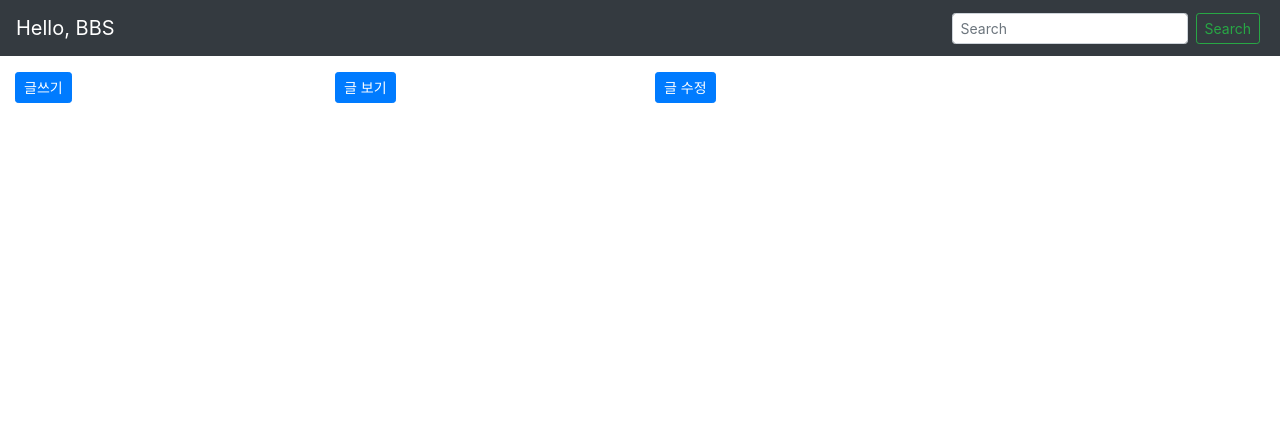
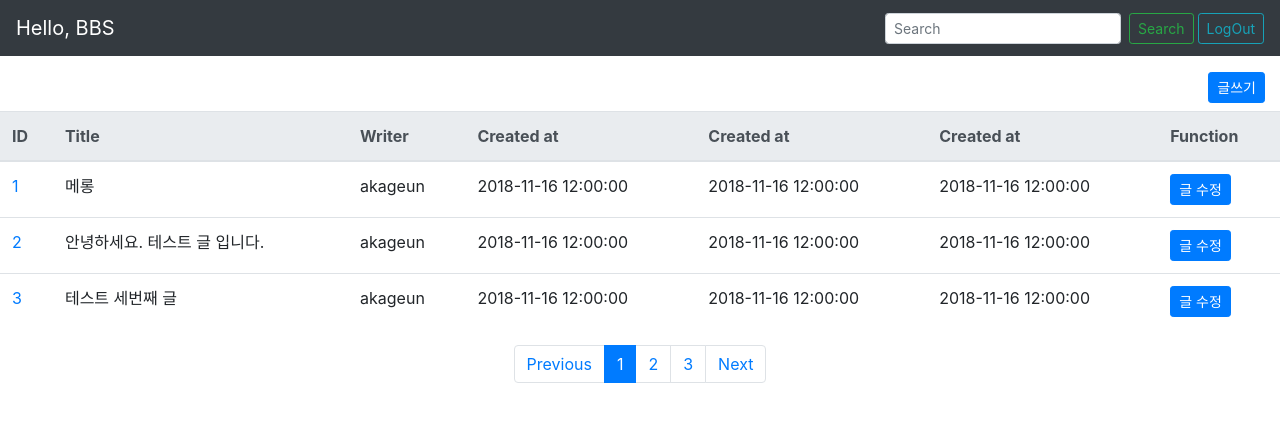
Before and after one commit to akageun/hello-bbs, a Vue app in the folder frontend/: page / in a window 1280 px wide. Shown: the top 422 px of the page. Built offline with nearby package versions, Linux system fonts and the light colour scheme.

Commit message:
feature/frontend_ui 수정

```diff
--- a/frontend/src/components/LandingPage.vue
+++ b/frontend/src/components/LandingPage.vue
@@ -1,34 +1,14 @@
 <template>
   <div>
     <gnb/>
+    <bbs_list/>
 
-    <div class="container-fluid">
-      <div class="row">
-        <div class="col">
-          <router-link to="/bbs/write" class="btn btn-primary btn-sm">
-            글쓰기
-          </router-link>
-        </div>
-        <div class="col">
-          <router-link to="/bbs/1" class="btn btn-primary btn-sm">
-            글 보기
-          </router-link>
-        </div>
-        <div class="col">
-          <router-link to="/bbs/write/1" class="btn btn-primary btn-sm">
-            글 수정
-          </router-link>
-        </div>
-        <div class="col">
-          {{msg}}
-        </div>
-      </div>
-    </div>
   </div>
 </template>
 
 <script>
   import gnb from '@/components/layouts/gnb'
+  import bbs_list from '@/components/bbs/bbs_list'
 
   export default {
     data() {
@@ -37,7 +17,7 @@
       }
     },
     components: {
-      gnb
+      gnb, bbs_list
     },
     created() {
       this.getCall();
--- a/frontend/src/components/bbs/bbs_list.vue
+++ b/frontend/src/components/bbs/bbs_list.vue
@@ -1,18 +1,107 @@
 <template>
   <div>
-    <gnb/>
-    safdasdf
+    <div class="container-fluid">
+      <div class="row">
+        <div class="col">
+          <div class="float-right">
+            <div class="input-group mb-2">
+              <!--<div class="input-group-prepend">-->
+                <!--<button class="btn btn-outline-secondary btn-sm" type="button" id="button-addon1">검색</button>-->
+              <!--</div>-->
+              <!--<input type="text" class="form-control form-control-sm" placeholder="" aria-label="Example text with button addon"-->
+                     <!--aria-describedby="button-addon1">-->
+              <router-link to="/bbs/write" class="btn btn-primary btn-sm ml-2">
+                글쓰기
+              </router-link>
+            </div>
+          </div>
+        </div>
+      </div>
+
+      <div class="row">
+        <div class="table-responsive">
+          <table class="table">
+            <thead class="thead-light">
+            <tr>
+              <th>ID</th>
+              <th>Title</th>
+              <th>Writer</th>
+              <th>Created at</th>
+              <th>Created at</th>
+              <th>Created at</th>
+              <th>Function</th>
+            </tr>
+            </thead>
+            <tbody>
+            <tr>
+              <td>
+                <router-link to="/bbs/1">1</router-link>
+              </td>
+              <td>메롱</td>
+              <td>akageun</td>
+              <td>2018-11-16 12:00:00</td>
+              <td>2018-11-16 12:00:00</td>
+              <td>2018-11-16 12:00:00</td>
+              <td>
+                <router-link to="/bbs/write/1" class="btn btn-primary btn-sm">
+                  글 수정
+                </router-link>
+              </td>
+            </tr>
+            <tr>
+              <td><router-link to="/bbs/2">2</router-link></td>
+              <td>안녕하세요. 테스트 글 입니다.</td>
+              <td>akageun</td>
+              <td>2018-11-16 12:00:00</td>
+              <td>2018-11-16 12:00:00</td>
+              <td>2018-11-16 12:00:00</td>
+              <td>
+                <router-link to="/bbs/write/1" class="btn btn-primary btn-sm">
+                  글 수정
+                </router-link>
+              </td>
+            </tr>
+            <tr>
+              <td><router-link to="/bbs/3">3</router-link></td>
+              <td>테스트 세번째 글</td>
+              <td>akageun</td>
+              <td>2018-11-16 12:00:00</td>
+              <td>2018-11-16 12:00:00</td>
+              <td>2018-11-16 12:00:00</td>
+              <td>
+                <router-link to="/bbs/write/1" class="btn btn-primary btn-sm">
+                  글 수정
+                </router-link>
+              </td>
+            </tr>
+            </tbody>
+          </table>
+        </div>
+      </div>
+      <div class="row">
+        <div class="col">
+          <nav aria-label="Page navigation">
+            <ul class="pagination justify-content-center">
+              <li class="page-item">
+                <a class="page-link" href="#" tabindex="-1">Previous</a>
+              </li>
+              <li class="page-item active"><a class="page-link" href="#">1</a></li>
+              <li class="page-item"><a class="page-link" href="#">2</a></li>
+              <li class="page-item"><a class="page-link" href="#">3</a></li>
+              <li class="page-item">
+                <a class="page-link" href="#">Next</a>
+              </li>
+            </ul>
+          </nav>
+        </div>
+      </div>
+    </div>
   </div>
 </template>
 
 <script>
-  import gnb from '@/components/layouts/gnb'
-
   export default {
     name: "bbs_list",
-    components: {
-      gnb
-    },
   }
 </script>
 
--- a/frontend/src/components/layouts/gnb.vue
+++ b/frontend/src/components/layouts/gnb.vue
@@ -26,6 +26,9 @@
           <div class="form-inline mt-2 mt-md-0">
             <input class="form-control mr-sm-2 form-control-sm" type="text" placeholder="Search" aria-label="Search">
             <button class="btn btn-outline-success  btn-sm my-2 my-sm-0 mr-1">Search</button>
+            <router-link to="/logout" class="btn btn-outline-info btn-sm">
+              LogOut
+            </router-link>
           </div>
         </div>
       </nav>
--- a/frontend/src/components/user/login.vue
+++ b/frontend/src/components/user/login.vue
@@ -22,7 +22,7 @@
       <br>
       <div class="form-group text-center">
         <a href="#" class="mr-3" @click="openModal('signup_modal_id')">Sign Up</a>
-        <a href="https://github.com/akageun/hello-bbs">GITHUB</a>
+        <a href="https://github.com/akageun/hello-bbs" target="_blank">GITHUB</a>
       </div>
     </div>
 
```
